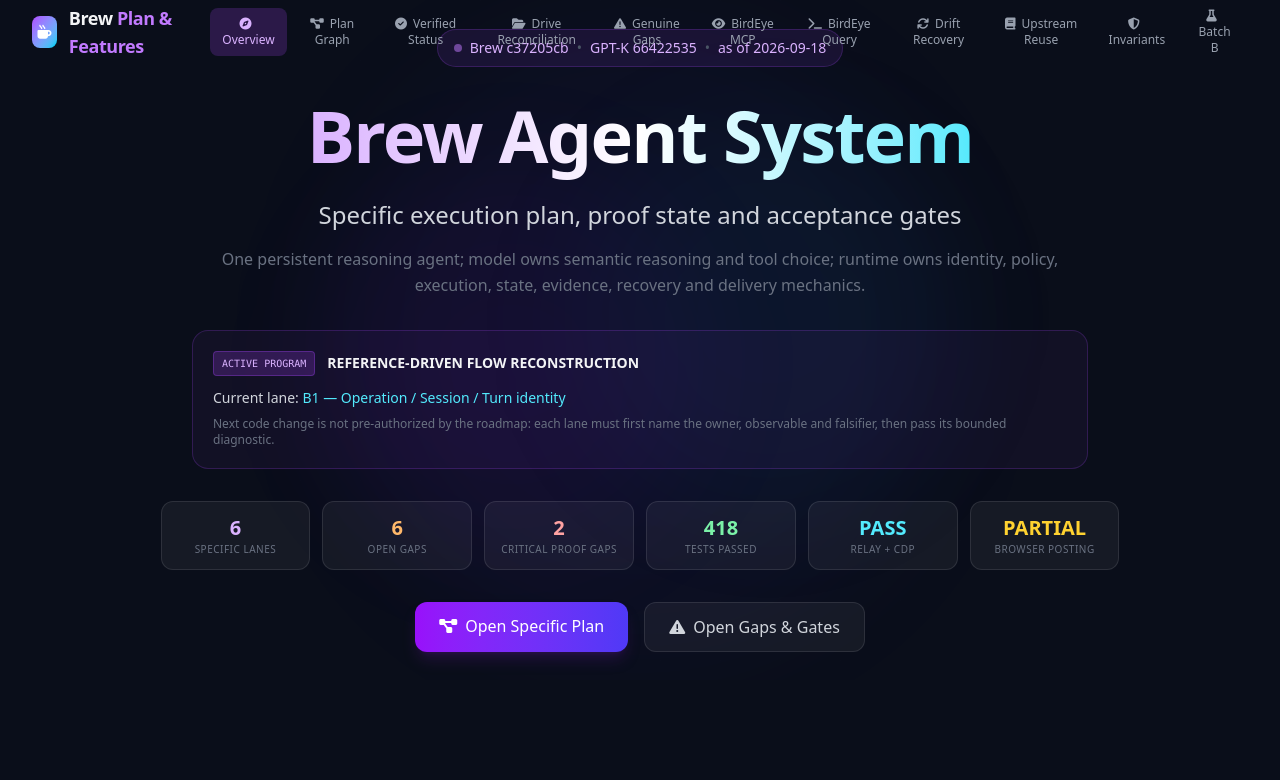
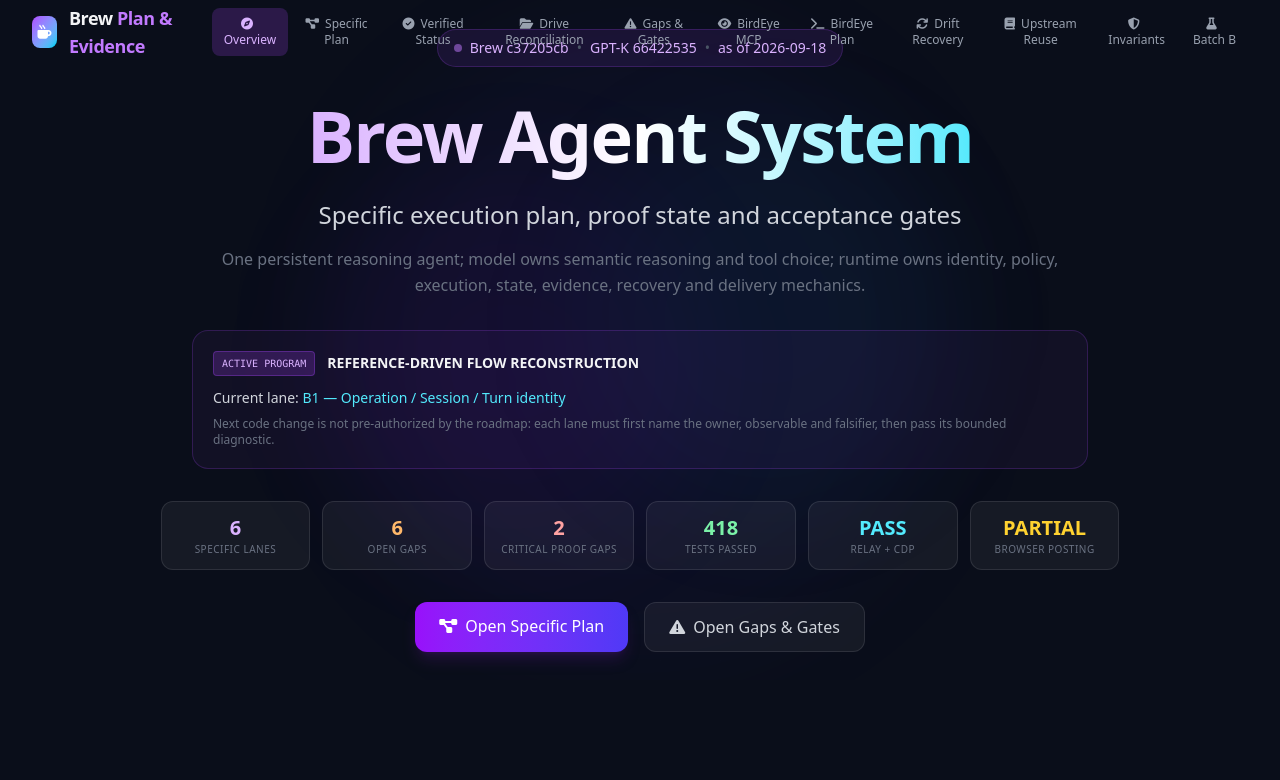
Before and after one commit to Letterblack0306/agent_LB_creative, a React (Vite) app: page / in a window 1280 px wide. Shown: the top 780 px of the page. Built offline with nearby package versions, Linux system fonts and the light colour scheme.

Commit message:
docs(ui): align navigation with specific Brew plan

```diff
--- a/src/App.tsx
+++ b/src/App.tsx
@@ -10,6 +10,7 @@
 import BirdEyeSection from "./components/BirdEyeSection";
 import BirdEyeQueryResults from "./components/BirdEyeQueryResults";
 import HeroSection from "./components/HeroSection";
+import { brewPlanMeta } from "./data/brewPlanning";
 
 type Section = "overview" | "plan" | "status" | "drive" | "gaps" | "birdeye" | "birdeye-query" | "drift" | "upstream" | "invariants" | "batch-b";
 
@@ -25,12 +26,12 @@
 
   const navItems: { id: Section; label: string; icon: string }[] = [
     { id: "overview", label: "Overview", icon: "fa-compass" },
-    { id: "plan", label: "Plan Graph", icon: "fa-diagram-project" },
+    { id: "plan", label: "Specific Plan", icon: "fa-diagram-project" },
     { id: "status", label: "Verified Status", icon: "fa-circle-check" },
     { id: "drive", label: "Drive Reconciliation", icon: "fa-folder-open" },
-    { id: "gaps", label: "Genuine Gaps", icon: "fa-triangle-exclamation" },
+    { id: "gaps", label: "Gaps & Gates", icon: "fa-triangle-exclamation" },
     { id: "birdeye", label: "BirdEye MCP", icon: "fa-eye" },
-    { id: "birdeye-query", label: "BirdEye Query", icon: "fa-terminal" },
+    { id: "birdeye-query", label: "BirdEye Plan", icon: "fa-terminal" },
     { id: "drift", label: "Drift Recovery", icon: "fa-arrows-rotate" },
     { id: "upstream", label: "Upstream Reuse", icon: "fa-book" },
     { id: "invariants", label: "Invariants", icon: "fa-shield-halved" },
@@ -39,7 +40,6 @@
 
   return (
     <div className="min-h-screen bg-[#0a0e1a] text-gray-100 font-sans">
-      {/* Navigation */}
       <nav
         className={`fixed top-0 left-0 right-0 z-50 transition-all duration-300 ${
           scrollY > 50
@@ -54,7 +54,7 @@
                 <i className="fa-solid fa-mug-hot text-white text-sm"></i>
               </div>
               <span className="font-bold text-lg tracking-tight">
-                Brew <span className="text-purple-400">Plan & Features</span>
+                Brew <span className="text-purple-400">Plan & Evidence</span>
               </span>
             </div>
             <div className="hidden lg:flex items-center gap-1">
@@ -80,57 +80,25 @@
         </div>
       </nav>
 
-      {/* Hero */}
       <HeroSection />
 
-      {/* Main Content */}
       <main className="max-w-7xl mx-auto px-4 sm:px-6 lg:px-8 pb-24">
-        <section id="plan" className="pt-24">
-          <PlanGraph />
-        </section>
-
-        <section id="status" className="pt-24">
-          <VerifiedStatus />
-        </section>
-
-        <section id="drive" className="pt-24">
-          <DriveReconciliation />
-        </section>
-
-        <section id="gaps" className="pt-24">
-          <GenuineGaps />
-        </section>
-
-        <section id="birdeye" className="pt-24">
-          <BirdEyeSection />
-        </section>
-
-        <section id="birdeye-query" className="pt-24">
-          <BirdEyeQueryResults />
-        </section>
-
-        <section id="drift" className="pt-24">
-          <DriftRecovery />
-        </section>
-
-        <section id="upstream" className="pt-24">
-          <UpstreamReuse />
-        </section>
-
-        <section id="invariants" className="pt-24">
-          <Invariants />
-        </section>
-
-        <section id="batch-b" className="pt-24">
-          <BatchBCheckpoint />
-        </section>
+        <section id="plan" className="pt-24"><PlanGraph /></section>
+        <section id="status" className="pt-24"><VerifiedStatus /></section>
+        <section id="drive" className="pt-24"><DriveReconciliation /></section>
+        <section id="gaps" className="pt-24"><GenuineGaps /></section>
+        <section id="birdeye" className="pt-24"><BirdEyeSection /></section>
+        <section id="birdeye-query" className="pt-24"><BirdEyeQueryResults /></section>
+        <section id="drift" className="pt-24"><DriftRecovery /></section>
+        <section id="upstream" className="pt-24"><UpstreamReuse /></section>
+        <section id="invariants" className="pt-24"><Invariants /></section>
+        <section id="batch-b" className="pt-24"><BatchBCheckpoint /></section>
       </main>
 
-      {/* Footer */}
       <footer className="border-t border-white/5 py-8 text-center text-gray-500 text-sm">
-        <p>Brew Agent System — Plan & Implementation Features</p>
-        <p className="mt-1 text-gray-600">
-          Source: Letterblack0306/GPT-Knowledge • plan.json + status.json • Drive reconciliation at c37205cb
+        <p>Brew Agent System — specific plan, evidence and acceptance dashboard</p>
+        <p className="mt-1 text-gray-600 font-mono text-xs">
+          Brew {brewPlanMeta.sourceShort} • GPT-K {brewPlanMeta.gptkShort} • {brewPlanMeta.asOf}
         </p>
       </footer>
     </div>
```
